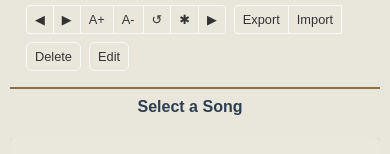
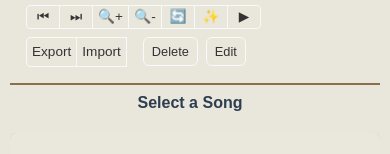
Before and after one commit to omnisonic/lyriset_static, a plain HTML site: page index.html in a window 390 px wide. Both pictures are taken after a click on the button 321 px from the left and 41 px from the top of the page. Shown: the part 90-244 px from the top of the page. Drawn offline with nearby package versions, Linux system fonts and the light colour scheme; no server answers.

Commit message:
Complete iOS tap-to-scroll fix and icon updates
- Fixed iOS tap-to-scroll functionality by removing brown overlay alert
- Removed tap hint system that was showing 'Tap to toggle auto-scroll' overlay
- Simplified touch event handling with unified handler for iOS compatibility
- Updated navigation buttons to use icons instead of text:
  - Previous/Next: ⏮/⏭
  - Font size: 🔍+/🔍-
  - Reset: 🔄
  - Clean lyrics: ✨/🧹 (toggles between sparkle and broom)
  - Auto-scroll: ▶/⏸ (play/pause)
- Hide auto-scroll button on desktop (769px+), show only on mobile/tablet
- Added responsive CSS for icon button sizing
- Cleaned up about section by removing two lines as requested
- Improved iOS manual scroll and swipe navigation compatibility

```diff
--- a/css/lyrics_app.css
+++ b/css/lyrics_app.css
@@ -879,3 +879,49 @@ textarea.form-control:focus {
 .slider {
     display: none;
 }
+
+/* Icon styling for navigation buttons */
+.btn-group .icon {
+    font-size: 1.1em;
+    line-height: 1;
+    display: inline-block;
+    min-width: 1.2em;
+    text-align: center;
+}
+
+/* Ensure icon buttons have proper spacing */
+.btn-group .btn {
+    min-width: 42px;
+    padding: 6px 8px;
+    display: flex;
+    align-items: center;
+    justify-content: center;
+}
+
+/* Active state for toggle buttons */
+.btn-group .btn.active {
+    background-color: #d4c5b0;
+    border-color: #8b6f47;
+    color: #333;
+}
+
+/* Responsive adjustments for icon buttons */
+@media (max-width: 768px) {
+    .btn-group .btn {
+        min-width: 38px;
+        padding: 5px 6px;
+        font-size: 0.9em;
+    }
+
+    .btn-group .icon {
+        font-size: 1em;
+    }
+}
+
+@media (max-width: 576px) {
+    .btn-group .btn {
+        min-width: 34px;
+        padding: 4px 5px;
+        font-size: 0.85em;
+    }
+}
--- a/index.html
+++ b/index.html
@@ -64,18 +64,28 @@
                         <ul class="dropdown-menu" aria-labelledby="lyricsDropdown" id="songDropdown"></ul>
                     </div>
                     <div class="btn-group">
-                        <a href="#" class="btn  border border-light" onclick="loadPrevSong()">◀</a>
-                        <a href="#" class="btn  border border-light" onclick="loadNextSong()">▶</a>
-                        <button onclick="adjustFontSize(1)" class="btn border border-light">A+</button>
-                        <button onclick="adjustFontSize(-1)" class="btn border border-light">A-</button>
-                        <button onclick="resetAutoFit()" class="btn border border-light" title="Reset auto-fit">↺</button>
+                        <a href="#" class="btn  border border-light" onclick="loadPrevSong()" title="Previous Song">
+                            <span class="icon">⏮</span>
+                        </a>
+                        <a href="#" class="btn  border border-light" onclick="loadNextSong()" title="Next Song">
+                            <span class="icon">⏭</span>
+                        </a>
+                        <button onclick="adjustFontSize(1)" class="btn border border-light" title="Increase Font Size">
+                            <span class="icon">🔍+</span>
+                        </button>
+                        <button onclick="adjustFontSize(-1)" class="btn border border-light" title="Decrease Font Size">
+                            <span class="icon">🔍-</span>
+                        </button>
+                        <button onclick="resetAutoFit()" class="btn border border-light" title="Reset Auto-Fit">
+                            <span class="icon">🔄</span>
+                        </button>
                         <button class="btn border border-light" id="toggleCleanLyricsButton"
-                            onclick="toggleCleanLyrics()">
-                            <span id="toggleCleanLyricsText">✱</span>
+                            onclick="toggleCleanLyrics()" title="Toggle Clean Lyrics">
+                            <span id="toggleCleanLyricsText" class="icon">✨</span>
                         </button>
                         <button class="btn border border-light" id="autoScrollButton"
-                            onclick="toggleAutoScroll()">
-                            <span id="autoScrollText">▶</span>
+                            onclick="toggleAutoScroll()" title="Toggle Auto-Scroll" style="display: none;">
+                            <span id="autoScrollText" class="icon">▶</span>
                         </button>
                     </div>
                     <div class="url-submit form-group flex-grow-1">
--- a/js/lyrics_app.js
+++ b/js/lyrics_app.js
@@ -148,7 +148,7 @@ function toggleCleanLyrics() {
         } else {
             displayLyrics(song, artist, originalLyrics);
         }
-        toggleText.textContent = '✓';
+        toggleText.textContent = '✨';
         toggleButton.classList.add('active');
         lyricsContainer.setAttribute('data-clean', 'false');
     } else {
@@ -160,7 +160,7 @@ function toggleCleanLyrics() {
             } else {
                 displayLyrics(song, artist, cleanedLyrics);
             }
-            toggleText.textContent = '✱';
+            toggleText.textContent = '🧹';
             toggleButton.classList.remove('active');
             lyricsContainer.setAttribute('data-clean', 'true');
         }
@@ -1207,6 +1207,23 @@ document.addEventListener('DOMContentLoaded', function() {
         setupMobileTouchHandlers();
     }
 
+    // Show/hide auto-scroll button based on screen size
+    function updateAutoScrollButtonVisibility() {
+        const autoScrollButton = document.getElementById('autoScrollButton');
+        if (!autoScrollButton) return;
+
+        const containerWidth = window.innerWidth;
+        if (containerWidth < 769) {
+            autoScrollButton.style.display = 'flex'; // Show on mobile/tablet
+        } else {
+            autoScrollButton.style.display = 'none'; // Hide on desktop
+        }
+    }
+
+    // Update visibility on load and resize
+    updateAutoScrollButtonVisibility();
+    window.addEventListener('resize', updateAutoScrollButtonVisibility);
+
     // Add event listener for left and right arrow keys
     document.addEventListener('keydown', function(event) {
         const lyricsModal = document.getElementById('lyricsModal');
```
